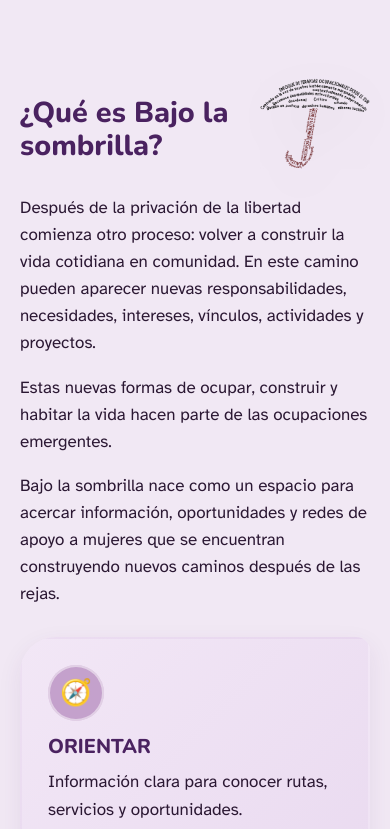
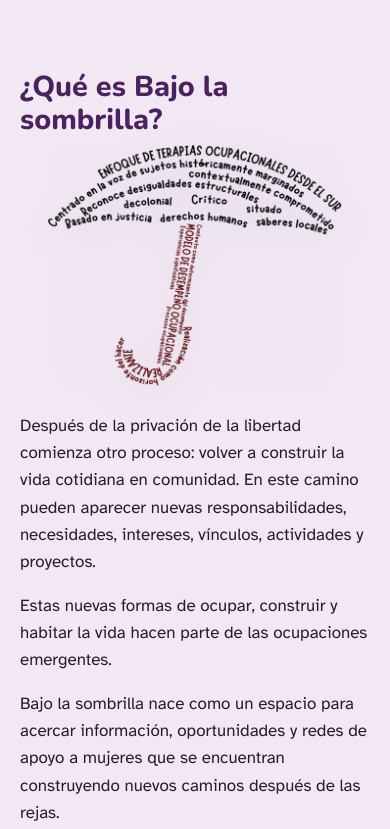
Before and after one commit to JuanGuerrero16/Bajo_la_sombrilla, a plain HTML site: page index.html in a window 390 px wide. Shown: the part 911-1740 px from the top of the page. Drawn offline with nearby package versions, Linux system fonts and the light colour scheme; no server answers.

Commit message:
Amplia el logo junto al texto de Que es Bajo la sombrilla

```diff
--- a/index.html
+++ b/index.html
@@ -16,7 +16,7 @@
     >
 
     <!-- Hoja de estilos -->
-    <link rel="stylesheet" href="style.css?v=20261113-2">
+    <link rel="stylesheet" href="style.css?v=20261113-3">
 </head>
 
 <body>
@@ -213,20 +213,10 @@
         <section id="que-es" class="alt-bg">
             <div class="wrap">
 
-                <div class="que-es-head">
-                    <h2>¿Qué es Bajo la sombrilla?</h2>
+                <div class="que-es-intro">
+                    <h2 class="que-es-title">¿Qué es Bajo la sombrilla?</h2>
 
-                    <img
-                        class="que-es-logo"
-                        src="logo_3_transparente.png"
-                        alt="Logotipo de Bajo la sombrilla"
-                        width="604"
-                        height="506"
-                        loading="lazy"
-                        decoding="async"
-                    >
-                </div>
-
+                    <div class="que-es-text">
                         <p>
                             Después de la privación de la libertad comienza otro
                             proceso: volver a construir la vida cotidiana en
@@ -246,6 +236,18 @@
                             que se encuentran construyendo nuevos caminos
                             después de las rejas.
                         </p>
+                    </div>
+
+                    <img
+                        class="que-es-logo"
+                        src="logo_3_transparente.png"
+                        alt="Logotipo de Bajo la sombrilla"
+                        width="604"
+                        height="506"
+                        loading="lazy"
+                        decoding="async"
+                    >
+                </div>
 
                 <div class="grid" style="margin-top: 30px">
 
--- a/style.css
+++ b/style.css
@@ -724,24 +724,73 @@ header .wrap {
   max-width: 26ch;
 }
 
-.que-es-head {
-  display: flex;
-  align-items: flex-end;
-  justify-content: flex-start;
-  gap: 32px;
-  margin-bottom: 44px;
-}
-
-.que-es-head h2 {
+.que-es-intro {
+  display: grid;
+  grid-template-columns: minmax(0, 1fr) minmax(280px, 420px);
+  grid-template-areas:
+    "title logo"
+    "text logo";
+  grid-template-rows: auto 1fr;
+  gap: 0 40px;
+  align-items: center;
+  margin-bottom: 36px;
+}
+
+.que-es-title {
+  grid-area: title;
+  margin-bottom: 18px;
+}
+
+.que-es-text {
+  grid-area: text;
+}
+
+.que-es-text p:last-child {
   margin-bottom: 0;
 }
 
 .que-es-logo {
-  width: clamp(120px, 16vw, 200px);
+  grid-area: logo;
+  width: 100%;
+  max-width: 420px;
   height: auto;
-  flex: 0 0 auto;
-  transform: translateY(20px);
+  justify-self: end;
+  align-self: center;
   filter: drop-shadow(0 14px 24px #4a22601f);
+}
+
+@media (max-width: 1100px) {
+  .que-es-intro {
+    grid-template-columns: minmax(0, 1fr) 320px;
+    gap: 0 28px;
+  }
+
+  .que-es-logo {
+    max-width: 320px;
+  }
+}
+
+@media (max-width: 760px) {
+  .que-es-intro {
+    grid-template-columns: 1fr;
+    grid-template-areas:
+      "title"
+      "logo"
+      "text";
+    gap: 0;
+    margin-bottom: 30px;
+  }
+
+  .que-es-title {
+    margin-bottom: 0;
+  }
+
+  .que-es-logo {
+    width: min(76vw, 320px);
+    max-width: 320px;
+    justify-self: center;
+    margin: 6px auto 22px;
+  }
 }
 
 @media (max-width: 700px) {
@@ -768,16 +817,6 @@ header .wrap {
 
   .hero .row .btn {
     width: 100%;
-  }
-
-  .que-es-head {
-    gap: 14px;
-    margin-bottom: 32px;
-  }
-
-  .que-es-logo {
-    width: 110px;
-    transform: translateY(8px);
   }
 }
 
```
Lines whose indentation alone changed are shown as unchanged.
